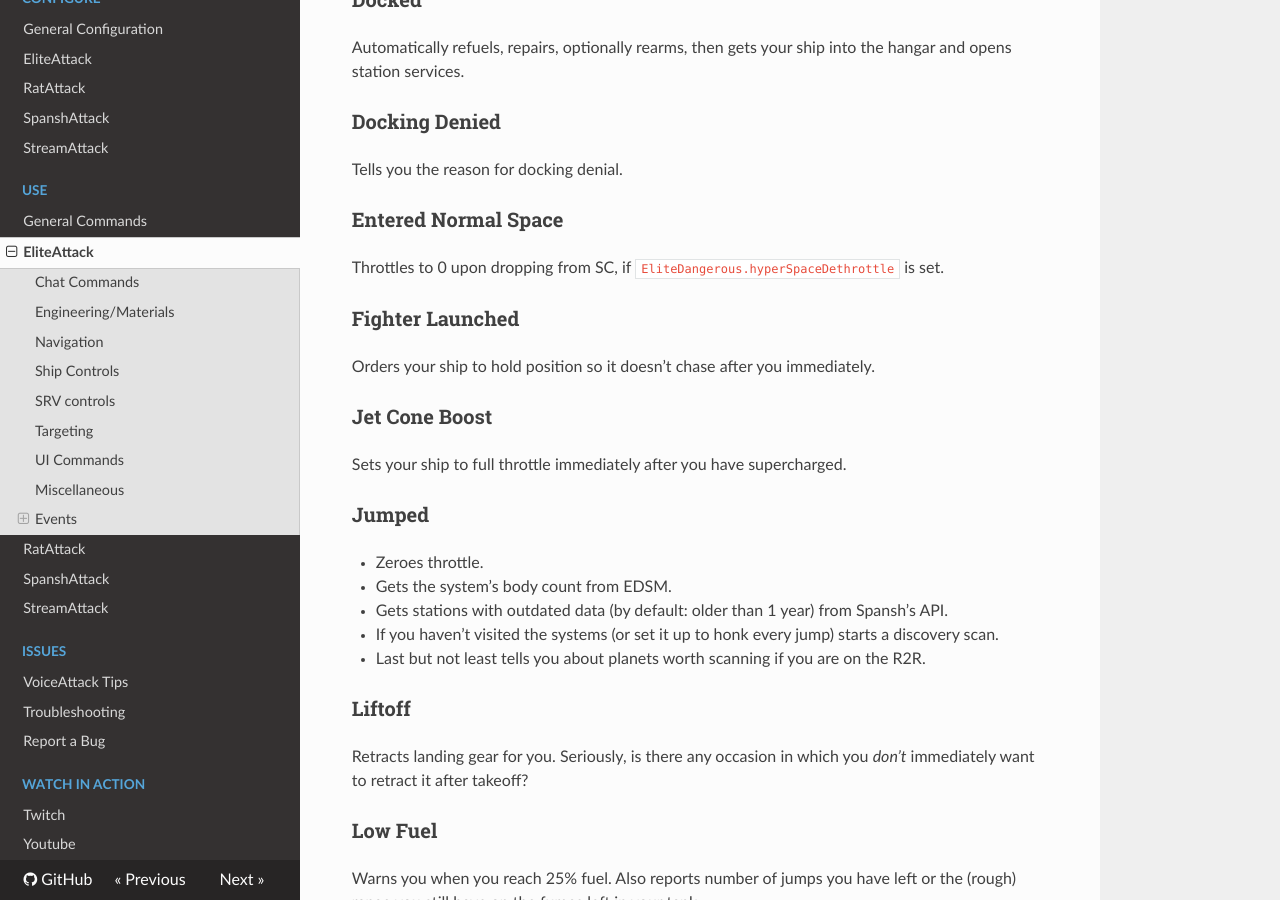
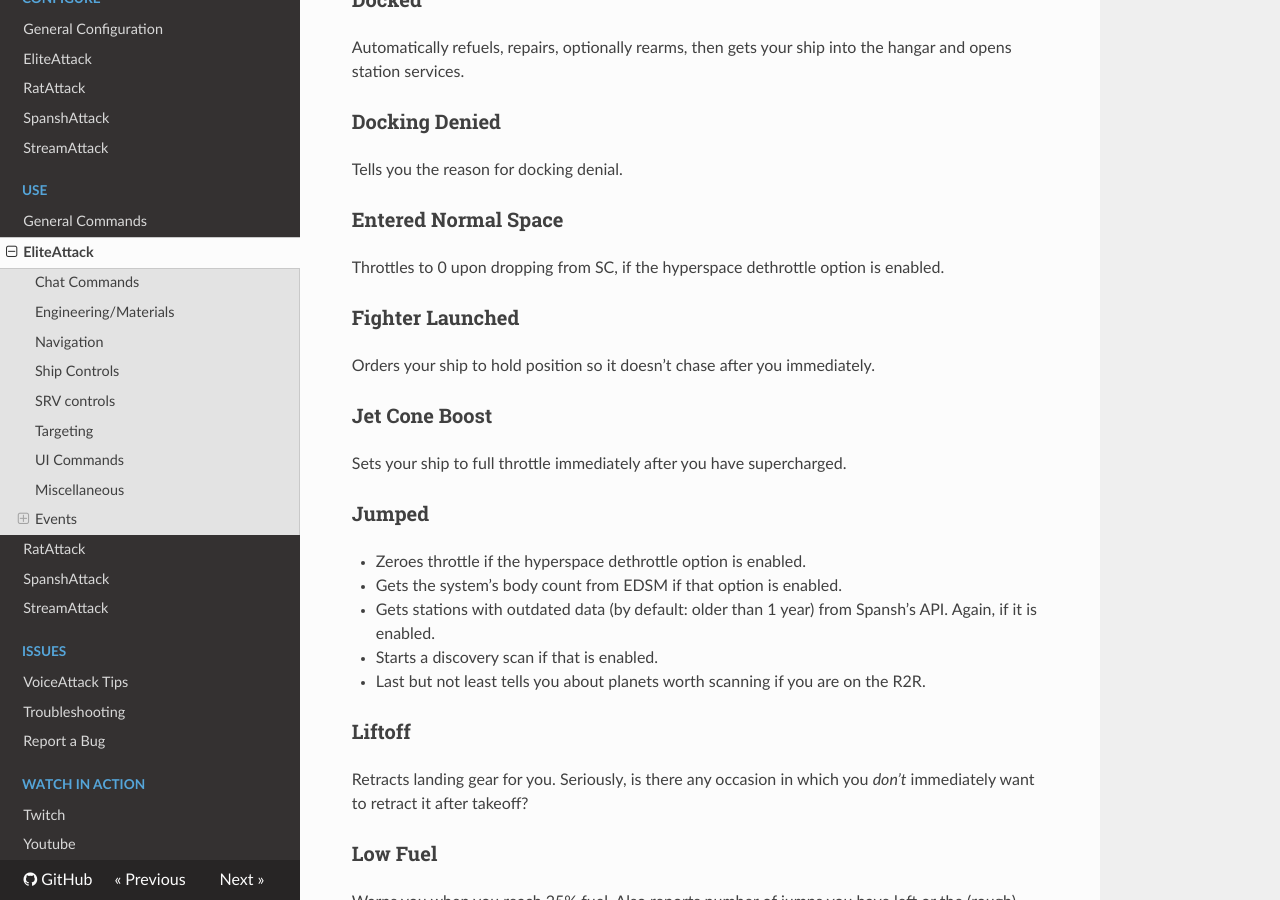
Before and after one commit to alterNERDtive/VoiceAttack-profiles, an MkDocs documentation site: the page built from docs/EliteAttack.md, in a window 1280 px wide and 900 px high, scrolled down 5151 px. Built offline with MkDocs 1.6.1, drawn with Linux system fonts in a browser that asks for light colours; nearby versions of some CDN libraries.

Commit message:
docs: fixed to EliteAttack.md

```diff
--- a/docs/EliteAttack.md
+++ b/docs/EliteAttack.md
@@ -228,8 +228,8 @@
 
 ### Entered Normal Space
 
-Throttles to 0 upon dropping from SC, if `EliteDangerous.hyperSpaceDethrottle`
-is set.
+Throttles to 0 upon dropping from SC, if the hyperspace dethrottle option is
+enabled.
 
 ### Fighter Launched
 
@@ -241,11 +241,11 @@
 
 ### Jumped
 
-* Zeroes throttle.
-* Gets the system’s body count from EDSM.
-* Gets stations with outdated data (by default: older than 1 year) from Spansh’s API.
-* If you haven’t visited the systems (or set it up to honk every jump) starts a
-  discovery scan.
+* Zeroes throttle if the hyperspace dethrottle option is enabled.
+* Gets the system’s body count from EDSM if that option is enabled.
+* Gets stations with outdated data (by default: older than 1 year) from Spansh’s
+  API. Again, if it is enabled.
+* Starts a discovery scan if that is enabled.
 * Last but not least tells you about planets worth scanning if you are on the
   R2R.
 
```
